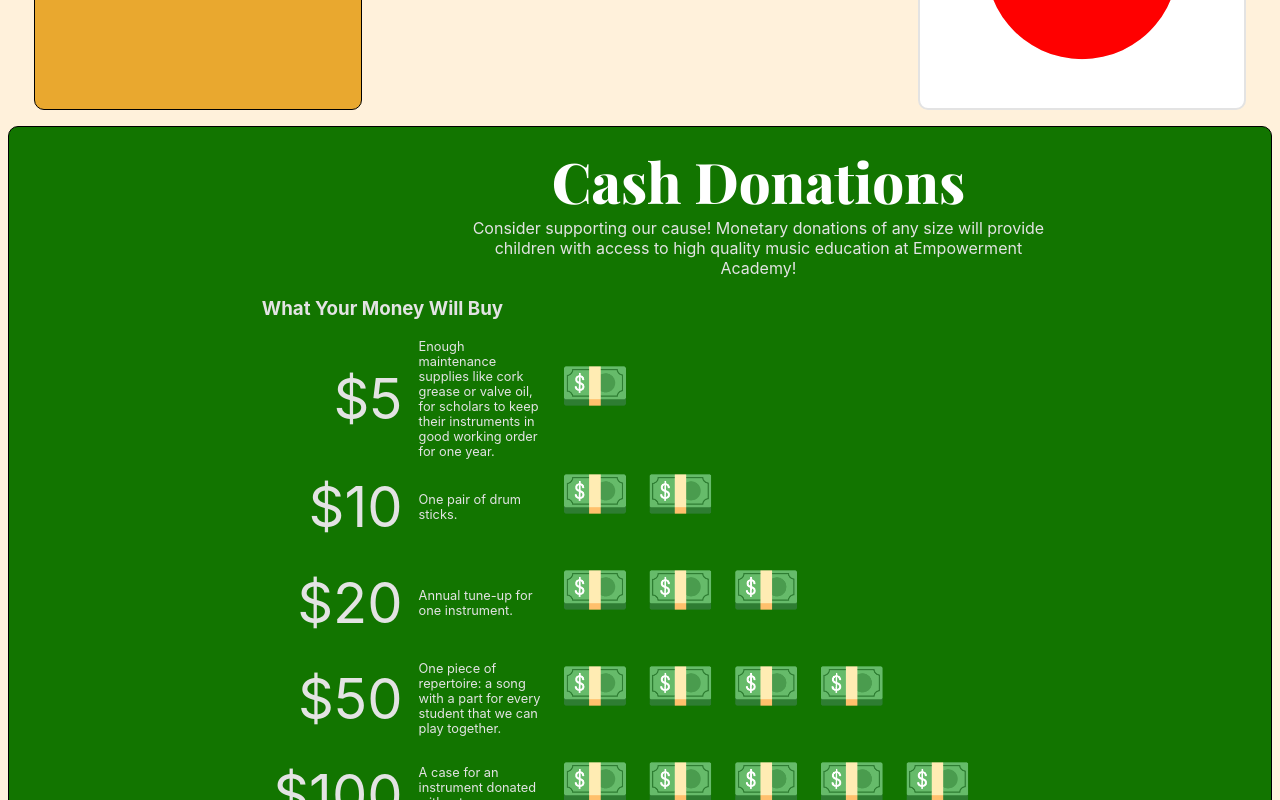
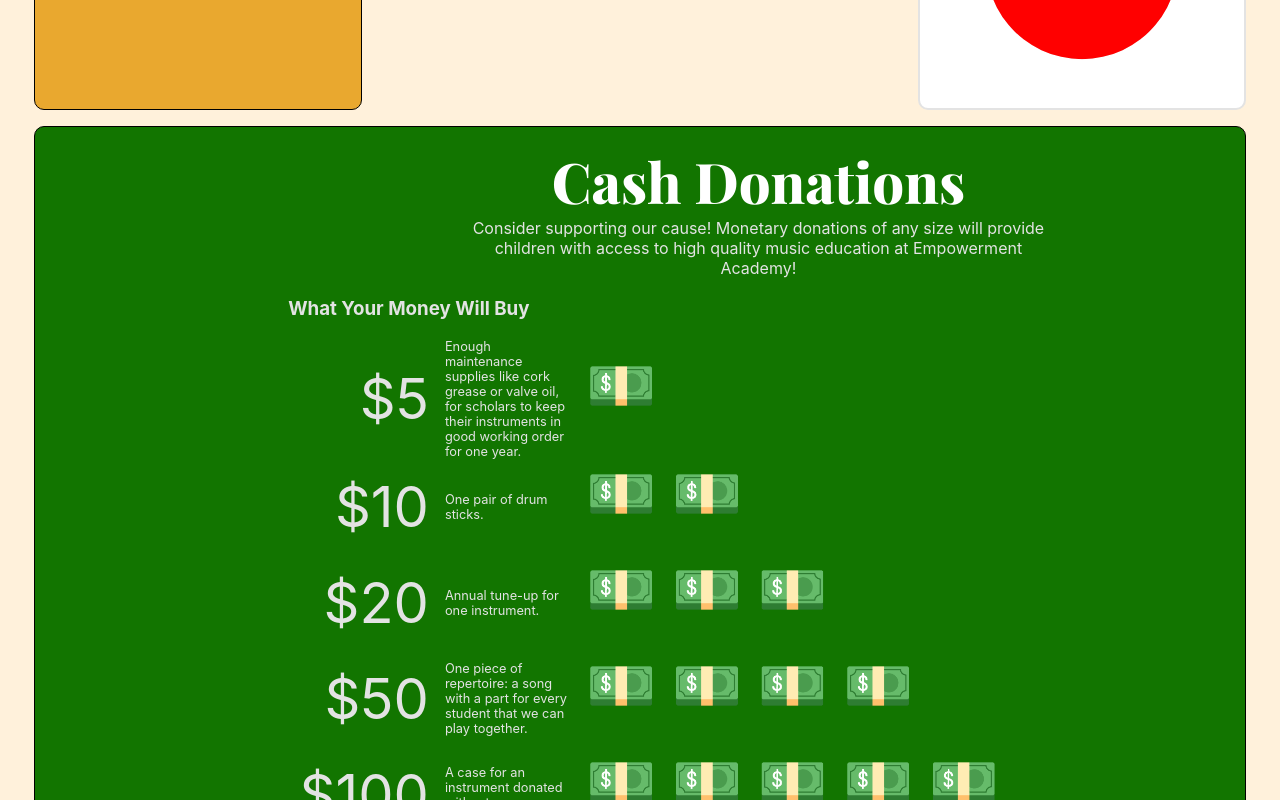
Before and after one commit to jdevries3133/empacad_music, a Next.js app: page / in a window 1280 px wide. Shown: the part 1240-2040 px from the top of the page. Built offline with nearby package versions, Linux system fonts and the light colour scheme; a web font is replaced by a local one.

Commit message:
fix: cash donation max size

```diff
--- a/components/cash_donation.jsx
+++ b/components/cash_donation.jsx
@@ -1,6 +1,8 @@
 import styled, { css } from "styled-components";
 
 const Article = styled.article`
+  margin: auto;
+  max-width: 120ch;
   margin-top: 1rem;
   background-color: var(--clr-progress--darkest);
   border-radius: 10px;
```
